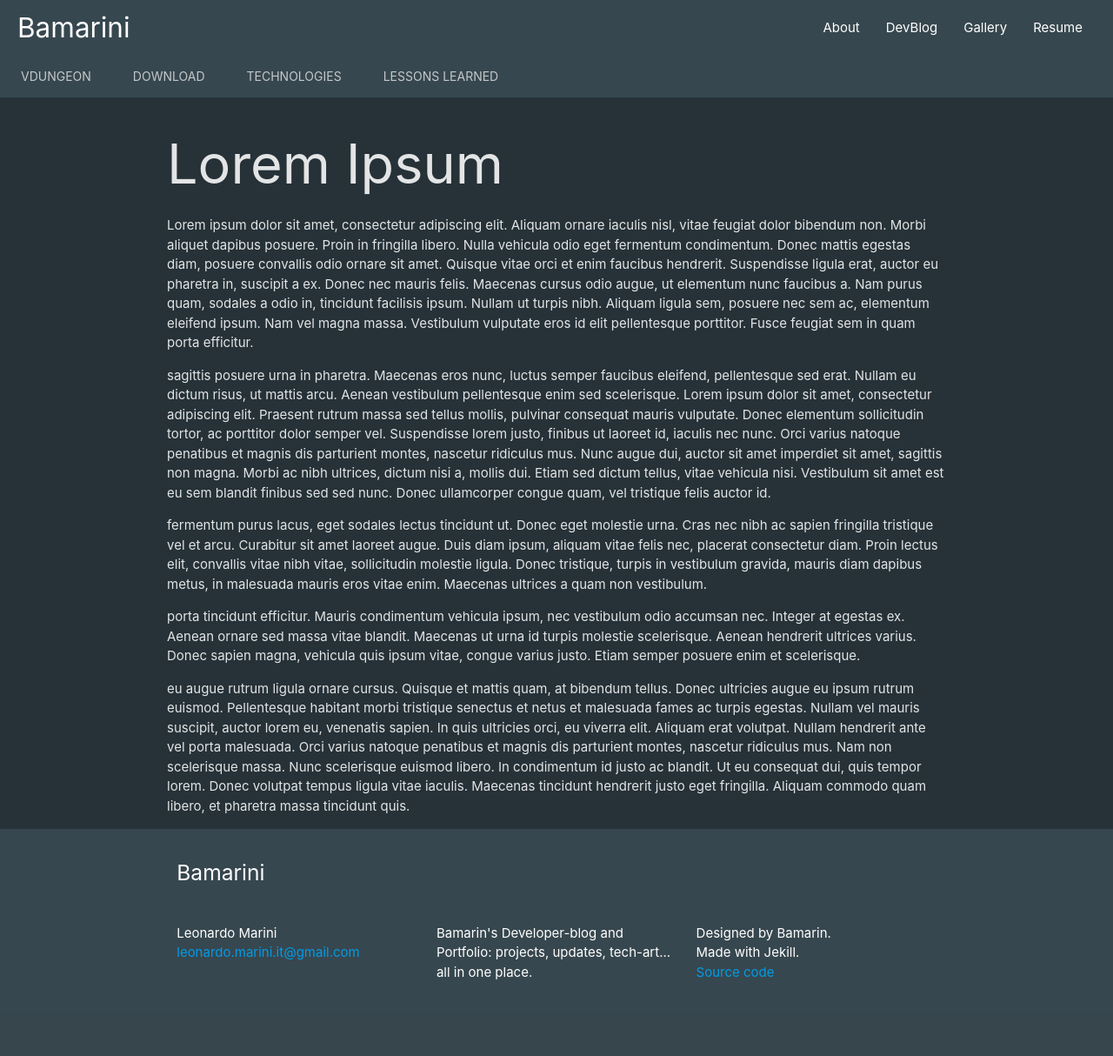
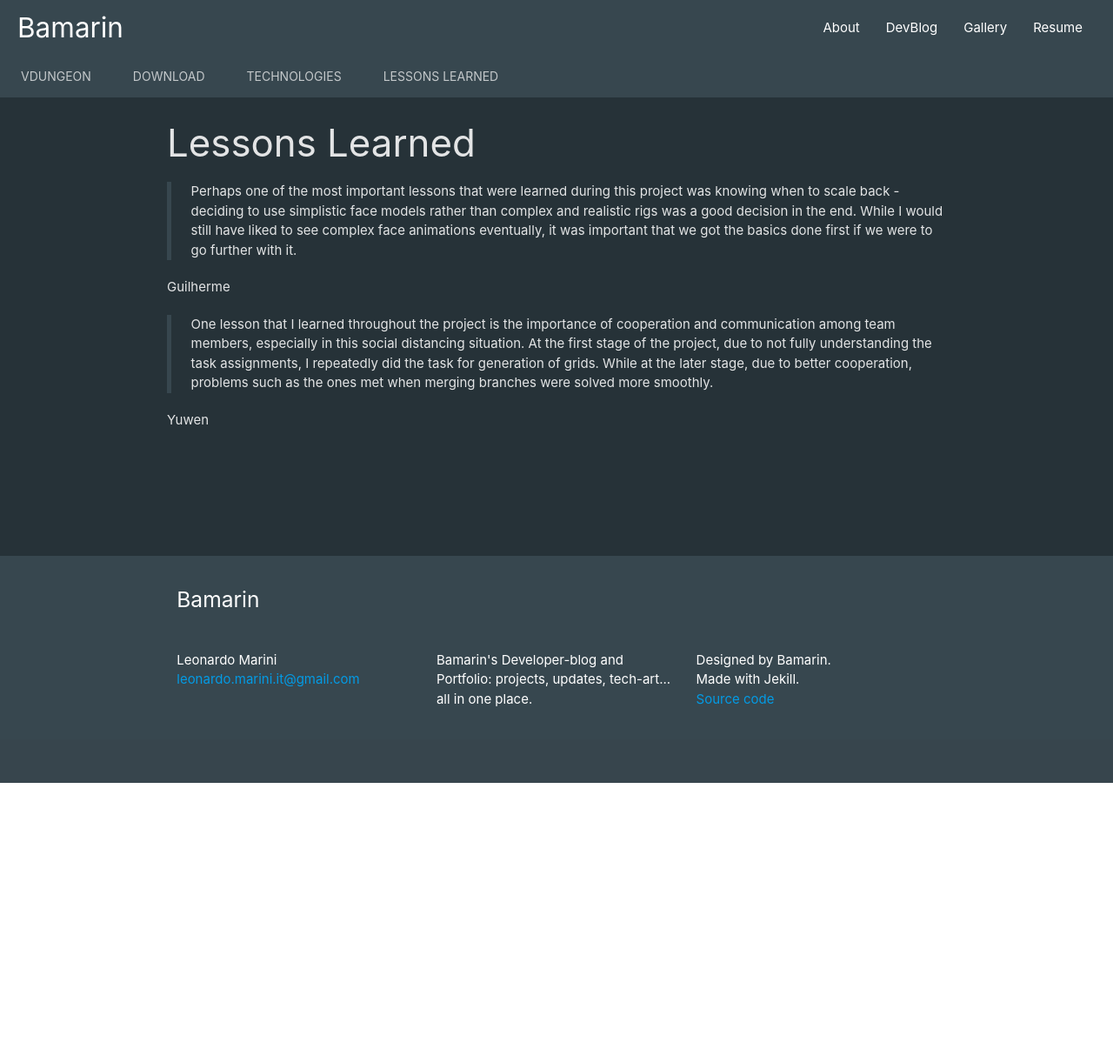
Before and after one commit to Bamarin/Bamarin.github.io, a Jekyll site: the page built from vDungeon/lesson.md, in a window 1280 px wide. Shown: the whole page at 87% size. Built offline with Jekyll 4.4.1, drawn with Linux system fonts in a browser that asks for light colours; after the commit the page ends 900 px from its top, so only the background shows below that.

Commit message:
add raw content to project pages

```diff
--- a/_config.yml
+++ b/_config.yml
@@ -18,7 +18,7 @@
 # You can create any custom variable you would like, and they will be accessible
 # in the templates via {{ site.myvariable }}.
 
-title: Bamarini
+title: Bamarin
 author: Leonardo Marini
 email: leonardo.marini.it@gmail.com
 repo: https://github.com/Bamarin/Bamarin.github.io
--- a/vDungeon/lesson.md
+++ b/vDungeon/lesson.md
@@ -1,16 +1,16 @@
 ---
-title: Lorem Ipsum
+title: Lessons Learned
 permalink: VDungeon/lesson/
 ---
 
-# Lorem Ipsum
+### Lessons Learned
 
-Lorem ipsum dolor sit amet, consectetur adipiscing elit. Aliquam ornare iaculis nisl, vitae feugiat dolor bibendum non. Morbi aliquet dapibus posuere. Proin in fringilla libero. Nulla vehicula odio eget fermentum condimentum. Donec mattis egestas diam, posuere convallis odio ornare sit amet. Quisque vitae orci et enim faucibus hendrerit. Suspendisse ligula erat, auctor eu pharetra in, suscipit a ex. Donec nec mauris felis. Maecenas cursus odio augue, ut elementum nunc faucibus a. Nam purus quam, sodales a odio in, tincidunt facilisis ipsum. Nullam ut turpis nibh. Aliquam ligula sem, posuere nec sem ac, elementum eleifend ipsum. Nam vel magna massa. Vestibulum vulputate eros id elit pellentesque porttitor. Fusce feugiat sem in quam porta efficitur.
 
- sagittis posuere urna in pharetra. Maecenas eros nunc, luctus semper faucibus eleifend, pellentesque sed erat. Nullam eu dictum risus, ut mattis arcu. Aenean vestibulum pellentesque enim sed scelerisque. Lorem ipsum dolor sit amet, consectetur adipiscing elit. Praesent rutrum massa sed tellus mollis, pulvinar consequat mauris vulputate. Donec elementum sollicitudin tortor, ac porttitor dolor semper vel. Suspendisse lorem justo, finibus ut laoreet id, iaculis nec nunc. Orci varius natoque penatibus et magnis dis parturient montes, nascetur ridiculus mus. Nunc augue dui, auctor sit amet imperdiet sit amet, sagittis non magna. Morbi ac nibh ultrices, dictum nisi a, mollis dui. Etiam sed dictum tellus, vitae vehicula nisi. Vestibulum sit amet est eu sem blandit finibus sed sed nunc. Donec ullamcorper congue quam, vel tristique felis auctor id.
+<blockquote>
+Perhaps one of the most important lessons that were learned during this project was knowing when to scale back - deciding to use simplistic face models rather than complex and realistic rigs was a good decision in the end. While I would still have liked to see complex face animations eventually, it was important that we got the basics done first if we were to go further with it.
+</blockquote> - Guilherme
 
- fermentum purus lacus, eget sodales lectus tincidunt ut. Donec eget molestie urna. Cras nec nibh ac sapien fringilla tristique vel et arcu. Curabitur sit amet laoreet augue. Duis diam ipsum, aliquam vitae felis nec, placerat consectetur diam. Proin lectus elit, convallis vitae nibh vitae, sollicitudin molestie ligula. Donec tristique, turpis in vestibulum gravida, mauris diam dapibus metus, in malesuada mauris eros vitae enim. Maecenas ultrices a quam non vestibulum.
 
- porta tincidunt efficitur. Mauris condimentum vehicula ipsum, nec vestibulum odio accumsan nec. Integer at egestas ex. Aenean ornare sed massa vitae blandit. Maecenas ut urna id turpis molestie scelerisque. Aenean hendrerit ultrices varius. Donec sapien magna, vehicula quis ipsum vitae, congue varius justo. Etiam semper posuere enim et scelerisque.
-
- eu augue rutrum ligula ornare cursus. Quisque et mattis quam, at bibendum tellus. Donec ultricies augue eu ipsum rutrum euismod. Pellentesque habitant morbi tristique senectus et netus et malesuada fames ac turpis egestas. Nullam vel mauris suscipit, auctor lorem eu, venenatis sapien. In quis ultricies orci, eu viverra elit. Aliquam erat volutpat. Nullam hendrerit ante vel porta malesuada. Orci varius natoque penatibus et magnis dis parturient montes, nascetur ridiculus mus. Nam non scelerisque massa. Nunc scelerisque euismod libero. In condimentum id justo ac blandit. Ut eu consequat dui, quis tempor lorem. Donec volutpat tempus ligula vitae iaculis. Maecenas tincidunt hendrerit justo eget fringilla. Aliquam commodo quam libero, et pharetra massa tincidunt quis.
+<blockquote>
+One lesson that I learned throughout the project is the importance of cooperation and communication among team members, especially in this social distancing situation. At the first stage of the project, due to not fully understanding the task assignments, I repeatedly did the task for generation of grids. While at the later stage, due to better cooperation, problems such as the ones met when merging branches were solved more smoothly.
+</blockquote> - Yuwen
```
Also changed, not shown: _projects/vDungeon.md (+4 -7 lines), vDungeon/download.md (+5 -11 lines), vDungeon/technologies.md (+16 -7 lines).
